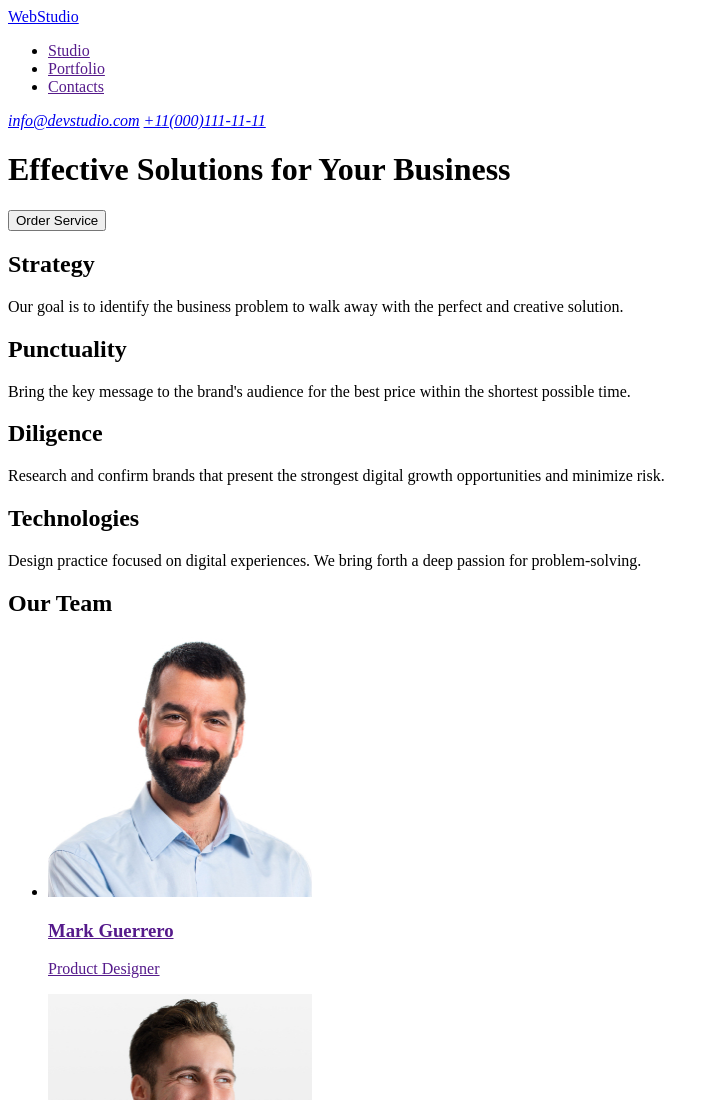
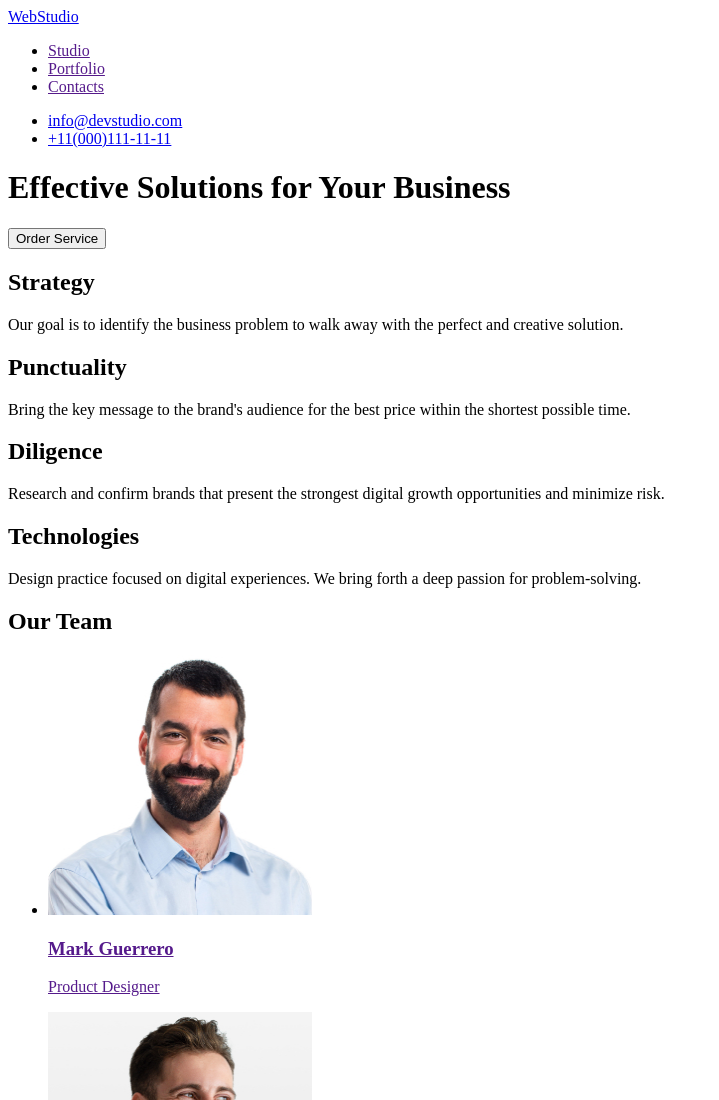
Before and after one commit to Volodymyr-Vo/goit-markup-hw-01, a plain HTML site: page index.html in a window 1280 px wide. Shown: the top 1100 px of the page, without its empty margins (0-719 px from the left). Drawn offline with Linux system fonts and the light colour scheme.

Commit message:
add markup

```diff
--- a/index.html
+++ b/index.html
@@ -17,10 +17,10 @@
           <li><a href="">Contacts</a></li>
         </ul>
       </nav>
-      <address>
-        <a href="info@devstudio.com">info@devstudio.com</a>
-        <a href="+11(000)111-11-11">+11(000)111-11-11</a>
-      </address>
+      <ul>
+        <li><a href="info@devstudio.com">info@devstudio.com</a></li>
+        <li><a href="+11(000)111-11-11">+11(000)111-11-11</a></li>
+      </ul>
     </header>
     <main>
       <h1>Effective Solutions for Your Business</h1>
```
